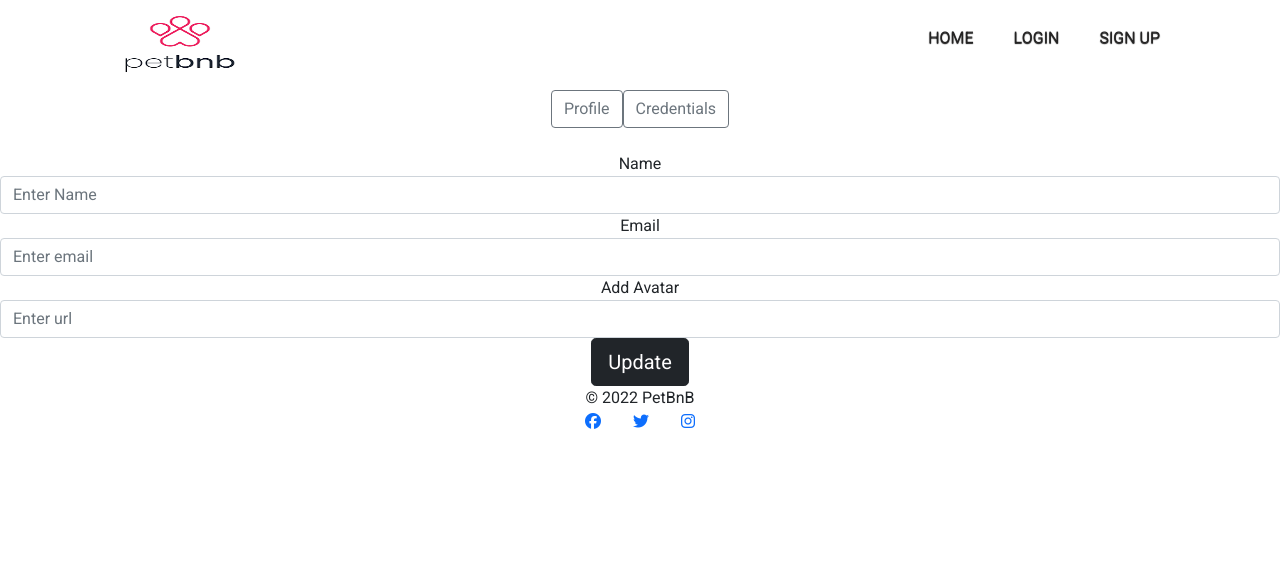
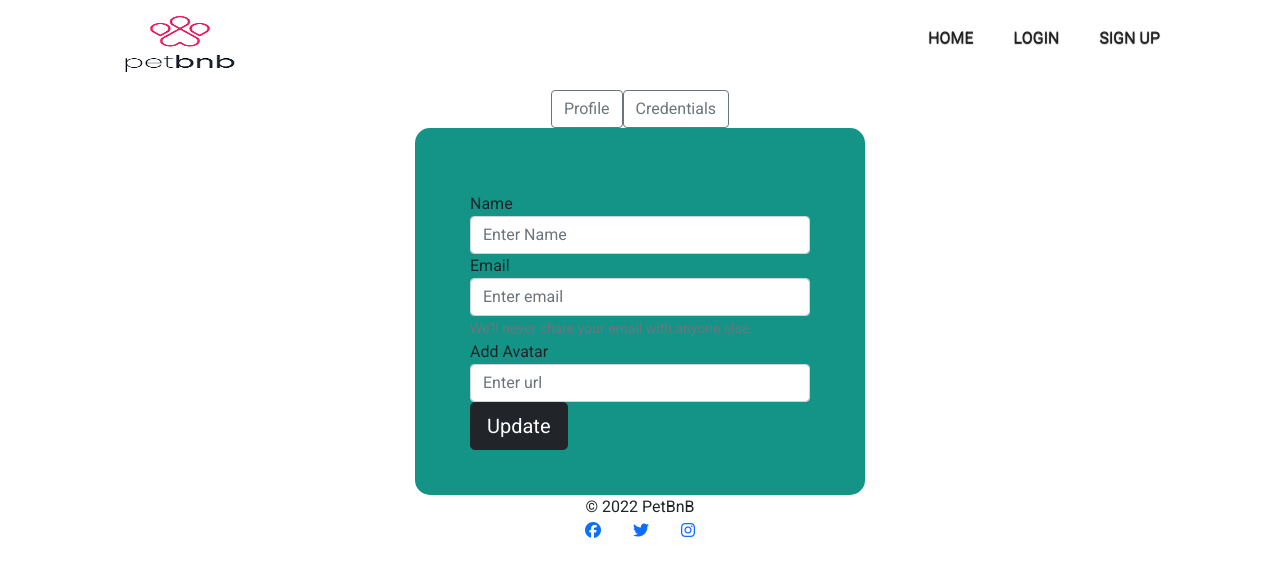
Before and after one commit to shivani1406/petbnb, a React (Create React App) app in the folder react-front-end/: page /userProfile/1 in a window 1280 px wide. Shown: the top 576 px of the page. Built offline with nearby package versions, Linux system fonts and the light colour scheme; no server answers; what react-alert-template-basic would draw is missing.

Commit message:
updated profile css

```diff
--- a/react-front-end/src/components/login.css
+++ b/react-front-end/src/components/login.css
@@ -18,11 +18,19 @@ body, html, .App, #root {
     flex-direction: column;
     text-align: left;
 }
-
+.profile__img {
+    /* height: 200px;
+    width: 200px; */
+    width: 100%;
+    border-top-left-radius: 20px;
+    border-top-right-radius: 20px;
+    /* object-fit: cover;
+    border-radius: 4px; */
+  }
 .auth-inner {
     width: 450px;
     margin: auto;
-    background: #D29D2B;
+    background: #139487;
     padding: 40px 55px 45px 55px;
     border-radius: 15px;
     transition: all .3s;
--- a/react-front-end/src/components/userProfile.js
+++ b/react-front-end/src/components/userProfile.js
@@ -44,8 +44,12 @@ export default function userProfile() {
 <div id="myTabContent" className="tab-content">
 <button type="button" className="btn btn-outline-secondary" onClick={myFunction}>Profile</button>
 <button type="button" className="btn btn-outline-secondary" onClick={myFunction}>Credentials</button>
+<div className="auth-wrapper">
+                <div className="auth-inner">
   <div id="home">
      <form >
+     <fieldset>
+
       <img src={avatar} className="profile__img" alt=""/>
                         <div className="form-group">
                             <label>Name</label>
@@ -58,11 +62,12 @@ export default function userProfile() {
 
                         <div className="form-group">
                             <label>Email</label>
-                            <input type="email" className="form-control" placeholder="Enter email"
+                            <input type="email" className="form-control" placeholder="Enter email" aria-describedby="emailHelp"
                                  value={email}
                                  onChange={(event) => {
                                    setEmail(event.target.value);
                                  }}/>
+                                 <small id="emailHelp" className="form-text text-muted">We'll never share your email with anyone else.</small>
                         </div>
 
                         <div className="form-group">
@@ -75,8 +80,9 @@ export default function userProfile() {
                         </div>
                         <button type="submit" className="btn btn-dark btn-lg btn-block"  >Update</button>
 
+</fieldset>
 </form>
-
+       </div></div>
   </div>
   <div id="profile">
     <p>Food truck fixie locavore, accusamus mcsweeney's marfa nulla single-origin coffee squid. Exercitation +1 labore velit, blog sartorial PBR leggings next level wes anderson artisan four loko farm-to-table craft beer twee. Qui photo booth letterpress, commodo enim craft beer mlkshk aliquip jean shorts ullamco ad vinyl cillum PBR. Homo nostrud organic, assumenda labore aesthetic magna delectus mollit.</p>
```
